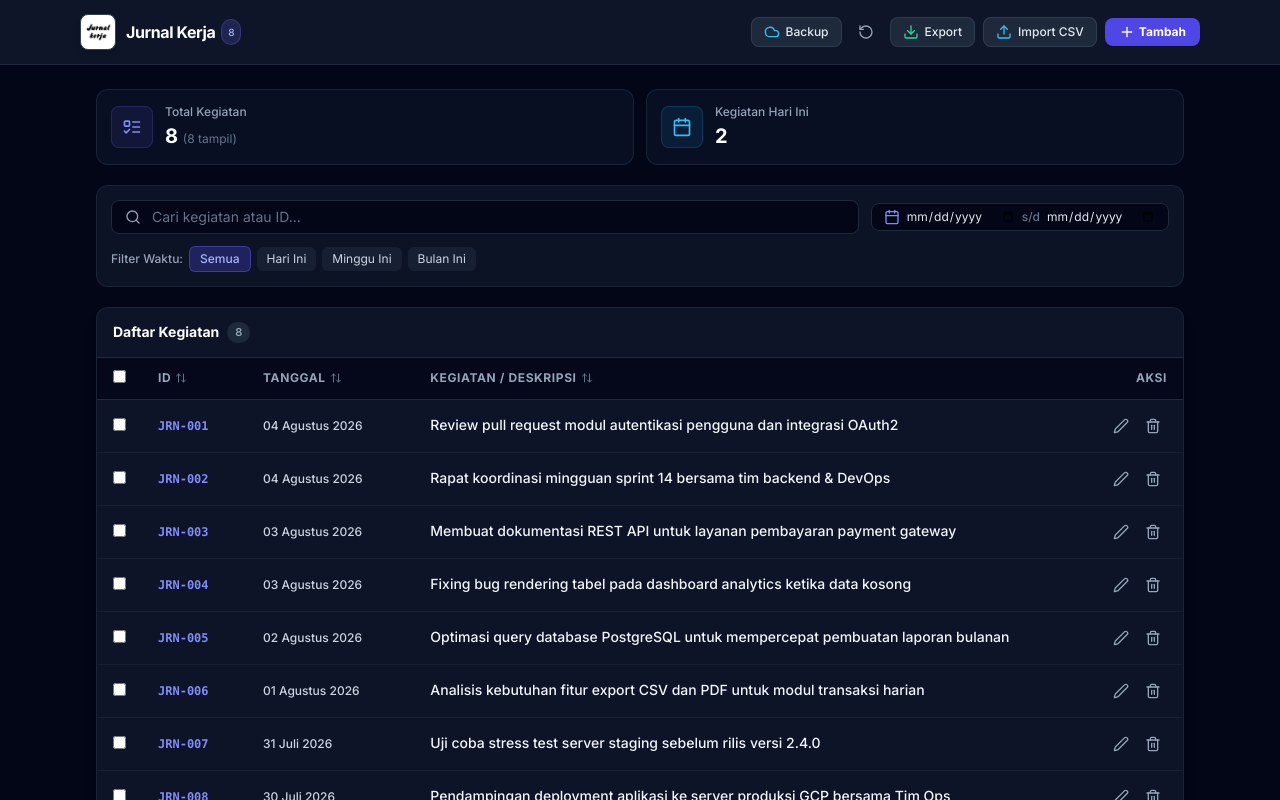
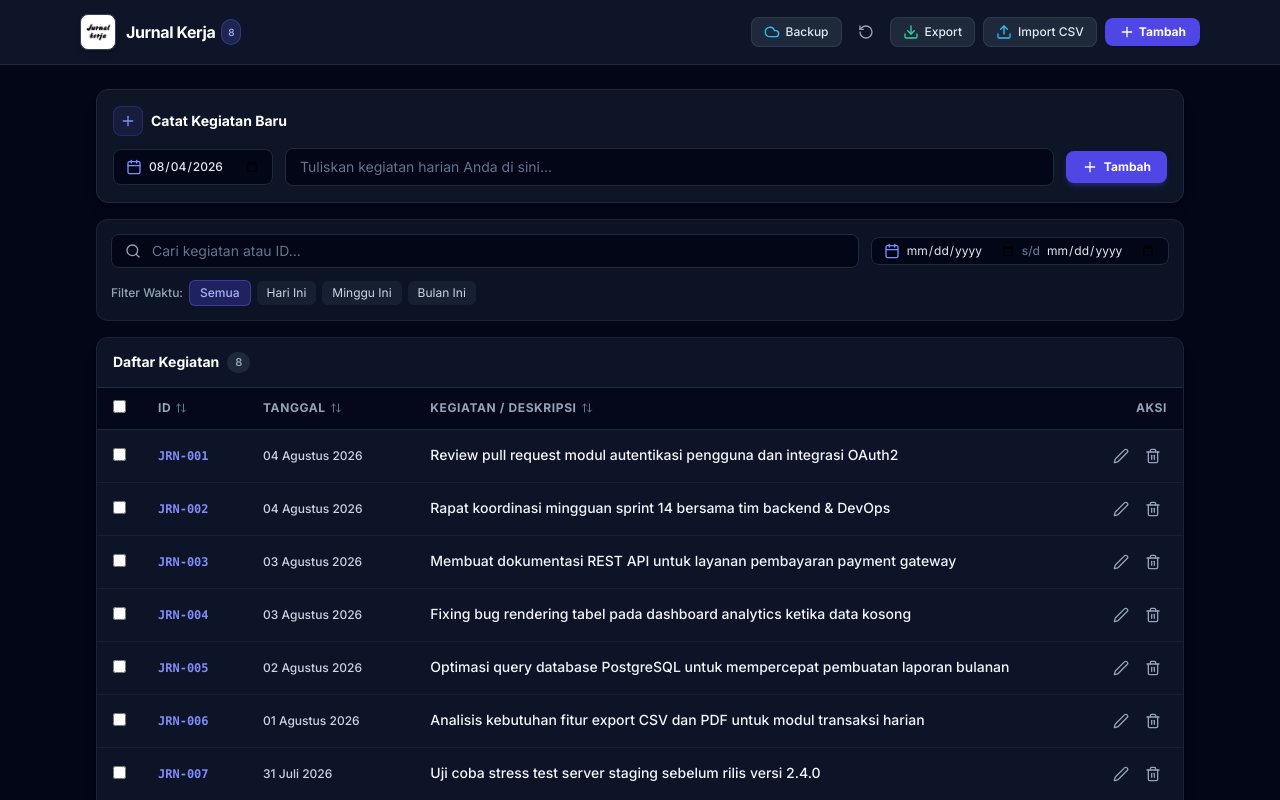
Before and after one commit to alfisjahri/dashboard-jurnal-kerja, a React (Vite) app: page / in a window 1280 px wide. Shown: the top 800 px of the page. Built offline with nearby package versions, Linux system fonts and the light colour scheme.

Commit message:
feat: Replace summary info cards with direct inline QuickAddForm

```diff
--- a/src/App.jsx
+++ b/src/App.jsx
@@ -1,6 +1,6 @@
 import React, { useState, useEffect } from 'react';
 import Navbar from './components/Navbar';
-import SummaryCards from './components/SummaryCards';
+import QuickAddForm from './components/QuickAddForm';
 import DateFilter from './components/DateFilter';
 import ActivityTable from './components/ActivityTable';
 import ActivityModal from './components/ActivityModal';
@@ -44,11 +44,10 @@ export default function App() {
   // Notification Toast State
   const [toastMessage, setToastMessage] = useState(null);
 
-  // Unconditional Auto-Sync & LocalStorage Save on ANY change to jurnalList
+  // Auto-Sync & LocalStorage Save on ANY change to jurnalList
   useEffect(() => {
     try {
       localStorage.setItem(STORAGE_KEY, JSON.stringify(jurnalList));
-      // Automatically triggers background sync to Google Sheets / Supabase
       triggerAutoSync(jurnalList);
     } catch (e) {
       console.error('Gagal menyimpan ke localStorage:', e);
@@ -173,7 +172,7 @@ export default function App() {
       />
 
       {/* Main Content Area */}
-      <main className="flex-1 max-w-6xl w-full mx-auto px-4 sm:px-6 lg:px-8 py-6 space-y-5">
+      <main className="flex-1 max-w-6xl w-full mx-auto px-4 sm:px-6 lg:px-8 py-6 space-y-4">
 
         {/* Toast Notification */}
         {toastMessage && (
@@ -183,8 +182,8 @@ export default function App() {
           </div>
         )}
 
-        {/* Minimal Summary Metrics */}
-        <SummaryCards data={jurnalList} filteredCount={filteredData.length} />
+        {/* 📝 Direct Quick Add Activity Form (Replaces info metric cards) */}
+        <QuickAddForm onAdd={handleSaveActivity} />
 
         {/* Clean Date Filter & Search */}
         <DateFilter
--- /dev/null
+++ b/src/components/QuickAddForm.jsx
@@ -0,0 +1,75 @@
+import React, { useState } from 'react';
+import { Plus, Calendar, FileText } from 'lucide-react';
+import { getTodayISO } from '../utils/dateHelpers';
+
+export default function QuickAddForm({ onAdd }) {
+  const [tanggal, setTanggal] = useState(getTodayISO());
+  const [kegiatan, setKegiatan] = useState('');
+  const [error, setError] = useState('');
+
+  const handleSubmit = (e) => {
+    e.preventDefault();
+    if (!kegiatan.trim()) {
+      setError('Kegiatan wajib diisi');
+      return;
+    }
+
+    const newItem = {
+      id: `JRN-${String(Math.floor(100 + Math.random() * 900))}`,
+      tanggal: tanggal || getTodayISO(),
+      kegiatan: kegiatan.trim()
+    };
+
+    onAdd(newItem);
+    setKegiatan('');
+    setError('');
+  };
+
+  return (
+    <div className="bg-slate-900/90 border border-slate-800 rounded-xl p-4 shadow-lg">
+      <div className="flex items-center gap-2 mb-3">
+        <div className="p-1.5 bg-indigo-500/10 border border-indigo-500/20 text-indigo-400 rounded-lg">
+          <Plus className="w-4 h-4" />
+        </div>
+        <h2 className="text-sm font-bold text-white">Catat Kegiatan Baru</h2>
+      </div>
+
+      <form onSubmit={handleSubmit} className="flex flex-col sm:flex-row items-stretch sm:items-center gap-3">
+
+        {/* Date Input */}
+        <div className="flex items-center gap-1.5 bg-slate-950 border border-slate-800 rounded-lg px-3 py-2 text-sm shrink-0">
+          <Calendar className="w-4 h-4 text-indigo-400 shrink-0" />
+          <input
+            type="date"
+            value={tanggal}
+            onChange={(e) => setTanggal(e.target.value)}
+            className="bg-transparent text-slate-200 border-none outline-none text-xs font-medium"
+            required
+          />
+        </div>
+
+        {/* Activity Text Input */}
+        <div className="flex-1 relative">
+          <input
+            type="text"
+            value={kegiatan}
+            onChange={(e) => { setKegiatan(e.target.value); setError(''); }}
+            placeholder="Tuliskan kegiatan harian Anda di sini..."
+            className="w-full bg-slate-950 border border-slate-800 focus:border-indigo-500 focus:ring-1 focus:ring-indigo-500 text-slate-100 rounded-lg px-3.5 py-2 text-sm placeholder:text-slate-500 outline-none"
+          />
+          {error && <p className="text-[11px] text-rose-400 absolute left-1 -bottom-4 font-medium">{error}</p>}
+        </div>
+
+        {/* Submit Button */}
+        <button
+          type="submit"
+          className="px-4 py-2 bg-indigo-600 hover:bg-indigo-500 active:bg-indigo-500 text-white rounded-lg text-xs font-bold transition shadow-md shadow-indigo-600/30 flex items-center justify-center gap-1.5 shrink-0 touch-manipulation"
+        >
+          <Plus className="w-4 h-4" />
+          <span>Tambah</span>
+        </button>
+
+      </form>
+    </div>
+  );
+}
```
